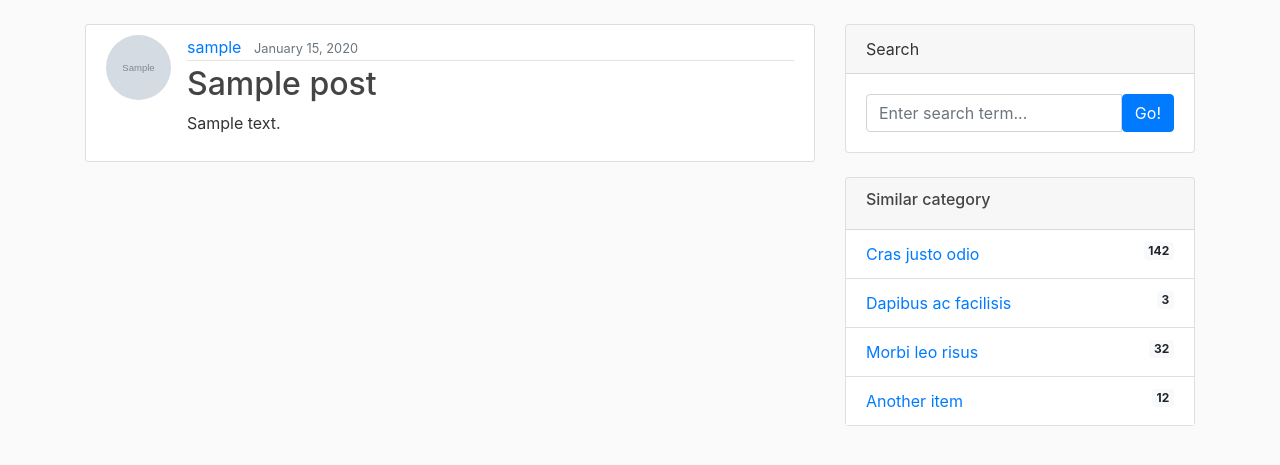
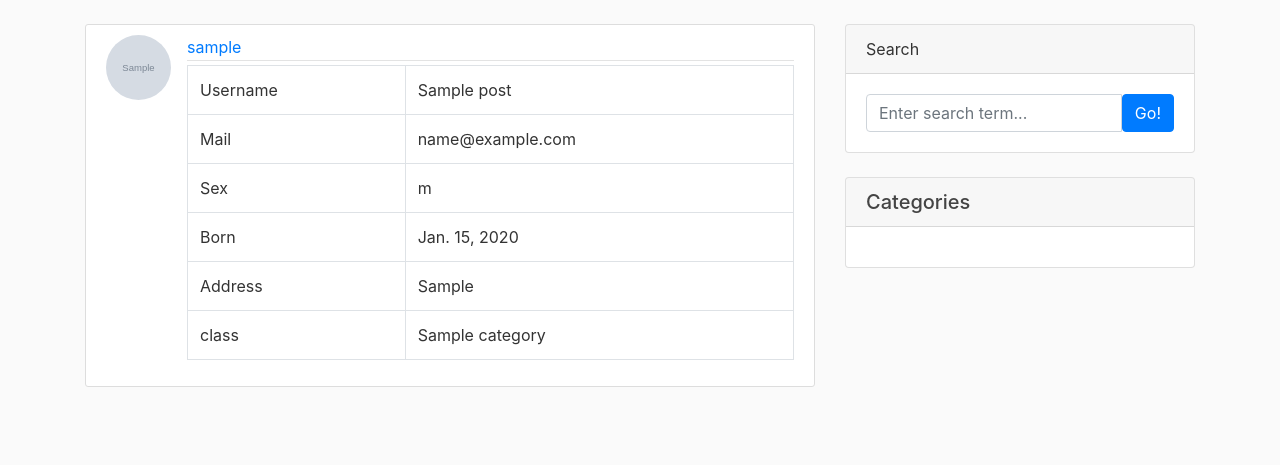
Before and after one commit to askerbkvv/blog, a Django app: page /post/1/ in a window 1280 px wide. Shown: the part 56-521 px from the top of the page. Run offline with Django 3.2, Linux system fonts and the light colour scheme; tables that the repository leaves empty hold one stand-in row (values such as "Sample post"); grey boxes marked "Sample" are stand-in pictures; some libraries are stand-ins or nearby versions.

Commit message:
my first commit

```diff
--- a/blog/admin.py
+++ b/blog/admin.py
@@ -1,4 +1,5 @@
 from django.contrib import admin
-from .models import Post
+from .models import Post, Categories
 
 admin.site.register(Post)
+admin.site.register(Categories)
--- a/blog/apps.py
+++ b/blog/apps.py
@@ -1,5 +1,4 @@
 from django.apps import AppConfig
-
 
 class BlogConfig(AppConfig):
     default_auto_field = 'django.db.models.BigAutoField'
--- a/blog/models.py
+++ b/blog/models.py
@@ -1,14 +1,45 @@
+import email
+from tokenize import group
+from turtle import title
 from django.db import models
-from django.utils import timezone
 from django.contrib.auth.models import User
 from django.urls import reverse
 
 
+class Categories(models.Model):
+    categoryname = models.CharField(max_length=255)
+
+    def __str__(self):
+        return self.categoryname
+
+
 class Post(models.Model):
-    title = models.CharField(max_length=100)
-    content = models.TextField()
-    date_posted = models.DateTimeField(default=timezone.now)
+    GENDERS = (
+    ('m', 'Boy'),
+    ('f', 'Girl'),
+    )
+
+    # GARDENS = (
+    #     ('7a', '7a'),
+    #     ('7b', '7b'),
+    #     ('8a', '8a'),
+    #     ('8b', '8b'),
+    #     ('9a', '9a'),
+    #     ('9b', '9b'),
+    #     ('10a', '10a'),
+    #     ('10b', '10b'),
+    #     ('11a', '11a'),
+    #     ('11b', '11b'),
+    # )
+
+    title = models.CharField('Username', max_length=255, default='Lionel Messi')
+    email = models.EmailField(max_length=225)
+    birth_date = models.DateField('Born', default='2007-09-12')
+    gender = models.CharField('Sex', max_length=1, choices=GENDERS, default='')
+    location = models.CharField('Address', max_length=120, default='Panfilov 188')
     author = models.ForeignKey(User, on_delete=models.CASCADE)
+    # garden = models.CharField('Class', max_length=4, choices=GARDENS, default='')
+    category = models.ForeignKey(Categories, null=True, on_delete=models.PROTECT, related_name='category_set')
 
     def __str__(self):
         return self.title
--- a/blog/templates/blog/base.html
+++ b/blog/templates/blog/base.html
@@ -34,7 +34,7 @@
             <!-- Navbar Right Side -->
             <div class="navbar-nav">
               {% if user.is_authenticated %}
-                <a class="nav-item nav-link" href="{% url 'post-create' %}">New Post</a>
+                <a class="nav-item nav-link" href="{% url 'post-create' %}">Add Student</a>
                 <a class="nav-item nav-link" href="{% url 'profile' %}">Profile</a>
                 <a class="nav-item nav-link" href="{% url 'logout' %}">Logout</a>
               {% else %}
@@ -70,21 +70,16 @@
               </div>
           </div>
 
-          <!-- Side widget-->
-          <div class="card">
-              <article class="card-group-item">
-                  <header class="card-header"><h6 class="title">Similar category </h6></header>
-                  <div class="filter-content">
-                      <div class="list-group list-group-flush">
-                        <a href="#" class="list-group-item">Cras justo odio <span class="float-right badge badge-light round">142</span> </a>
-                        <a href="#" class="list-group-item">Dapibus ac facilisis  <span class="float-right badge badge-light round">3</span>  </a>
-                        <a href="#" class="list-group-item">Morbi leo risus <span class="float-right badge badge-light round">32</span>  </a>
-                        <a href="#" class="list-group-item">Another item <span class="float-right badge badge-light round">12</span>  </a>
-                      </div>  <!-- list-group .// -->
-                  </div>
-              </article> <!-- card-group-item.// -->
-
-          </div> <!-- card.// -->
+          <div class="card my-4">
+            <h5 class="card-header">Categories</h5>
+            <div class="card-body">
+                <div class="row">
+                  {% for categories in cat_list %}
+                  <a href="{% url 'category' categories %}" style="text-decoration:none; color:black"><li class="list-group-item">{{categories}} <span class="badge bg-dark">{{categories.category_set.count}}</span></li></a>
+                  {% endfor %}
+                </div>
+            </div>
+        </div>
       </div>
       </div>
     </main>
--- a/blog/templates/blog/post_detail.html
+++ b/blog/templates/blog/post_detail.html
@@ -6,15 +6,41 @@
       <div class="article-metadata">
         <a class="mr-2" href="#">{{ object.author }}</a>
         <small class="text-muted">{{ object.date_posted|date:"F d, Y" }}</small>
-        {% if object.author == user %}
-          <div>
-            <a class="btn btn-secondary btn-sm mt-1 mb-1" href="{% url 'post-update' object.id %}">Update</a>
-            <a class="btn btn-danger btn-sm mt-1 mb-1" href="{% url 'post-delete' object.id %}">Delete</a>
-          </div>
-        {% endif %}
       </div>
-      <h2 class="article-title">{{ object.title }}</h2>
-      <p class="article-content">{{ object.content }}</p>
+      <table class="table table-bordered">
+        <tbody>
+            <tr>
+                <td>Username</td>
+                <td>{{ object.title }}</td>
+            </tr>
+            <tr>
+                <td>Mail</td>
+                <td>{{ object.email }}</td>
+            </tr>
+            <tr>
+                <td>Sex</td>
+                <td>{{ object.gender }}</td>
+            </tr>
+            <tr>
+                <td>Born</td>
+                <td>{{ object.birth_date }}</td>
+            </tr>
+            <tr>
+                <td>Address</td>
+                <td>{{ object.location }}</td>
+            </tr>
+            <tr>
+                <td>class</td>
+                <td>{{ object.category }}</td>
+            </tr>
+        </tbody>
+    </table>
+      {% if object.author == user %}
+      <div>
+        <a class="btn btn-secondary btn-sm mt-1 mb-1" href="{% url 'post-update' object.id %}">Update</a>
+        <a class="btn btn-danger btn-sm mt-1 mb-1" href="{% url 'post-delete' object.id %}">Delete</a>
+      </div>
+    {% endif %}
     </div>
   </article>
 {% endblock content %}
--- a/blog/urls.py
+++ b/blog/urls.py
@@ -4,13 +4,15 @@
     PostDetailView,
     PostCreateView,
     PostUpdateView,
-    PostDeleteView
+    PostDeleteView,
+    CategoryView
 )
 from . import views
 
 urlpatterns = [
     path('', PostListView.as_view(), name='blog-home'),
     path('post/<int:pk>/', PostDetailView.as_view(), name='post-detail'),
+    path('category/<str:cats>/', CategoryView, name="category"),
     path('post/new/', PostCreateView.as_view(), name='post-create'),
     path('post/<int:pk>/update/', PostUpdateView.as_view(), name='post-update'),
     path('post/<int:pk>/delete/', PostDeleteView.as_view(), name='post-delete'),
--- a/blog/views.py
+++ b/blog/views.py
@@ -8,7 +8,10 @@
     UpdateView,
     DeleteView
 )
-from .models import Post
+from .models import Post, Categories
+from django.core.paginator import Paginator
+from django.http import HttpResponseNotFound, Http404
+
 
 
 def home(request):
@@ -20,6 +23,7 @@
 
 class PostListView(ListView):
     model = Post
+    cat_list = Categories.objects.all()
     template_name = 'blog/home.html'  # <app>/<model>_<viewtype>.html
     context_object_name = 'posts'
     ordering = ['-date_posted']
@@ -35,24 +39,37 @@
             )
         return qs
 
+def CategoryView(request, cats):
+    if Categories.objects.filter(categoryname=cats).exists():
+        category_posts = Post.objects.filter(category__categoryname=cats).order_by('-post_date')
+        cat_list = Categories.objects.all()
+        latestpost_list = Post.objects.all().order_by('-post_date')[:5]
+        paginator = Paginator(category_posts, 4)
+        page = request.GET.get('page')
+        category_posts = paginator.get_page(page)
+        return render(request, 'category_list.html', {'cats':cats, 'category_posts':category_posts, 'cat_list': cat_list, 'latestpost_list':latestpost_list})
+    else:
+        raise Http404
 
 
 class PostDetailView(DetailView):
     model = Post
+    cat_list = Categories.objects.all()
 
 
 class PostCreateView(LoginRequiredMixin, CreateView):
     model = Post
-    fields = ['title', 'content']
+    cat_list = Categories.objects.all()
+    fields = ['title', 'email', 'gender' ,'birth_date', 'category', 'location' ]
 
     def form_valid(self, form):
         form.instance.author = self.request.user
         return super().form_valid(form)
 
-
 class PostUpdateView(LoginRequiredMixin, UserPassesTestMixin, UpdateView):
     model = Post
-    fields = ['title', 'content']
+    cat_list = Categories.objects.all()
+    fields = ['title', 'email', 'gender', 'birth_date', 'category', 'location' ]
 
     def form_valid(self, form):
         form.instance.author = self.request.user
--- a/myBlog/settings.py
+++ b/myBlog/settings.py
@@ -27,6 +27,9 @@
 DEBUG = True
 
 ALLOWED_HOSTS = []
+
+
+# AUTH_USER_MODEL = 'users.CustomUser'
 
 
 # Application definition
--- a/users/models.py
+++ b/users/models.py
@@ -1,6 +1,6 @@
 from django.db import models
+from PIL import Image
 from django.contrib.auth.models import User
-from PIL import Image
 
 
 class Profile(models.Model):
```
Also changed, not shown: blog/templates/blog/categories.html (added, +38 -0 lines), myBlog/utils.py (added, +24 -0 lines), users/forms.py (+6 -4 lines), users/views.py (+10 -0 lines), README.md (added), blog/migrations/0001_initial.py, users/migrations/0001_initial.py.
